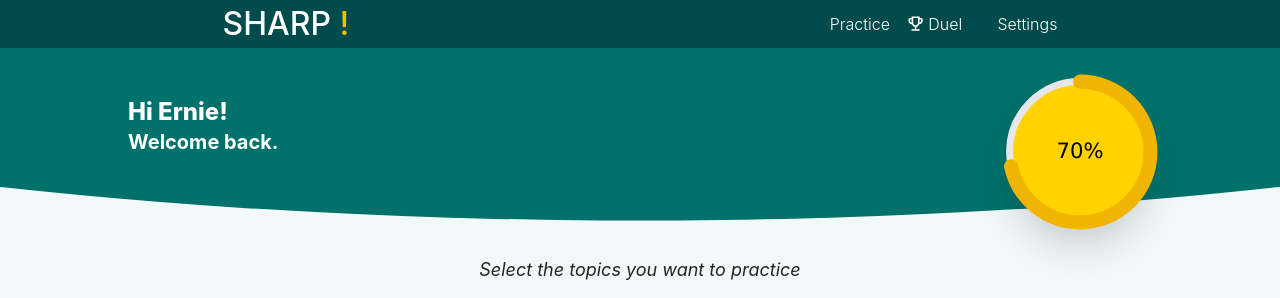
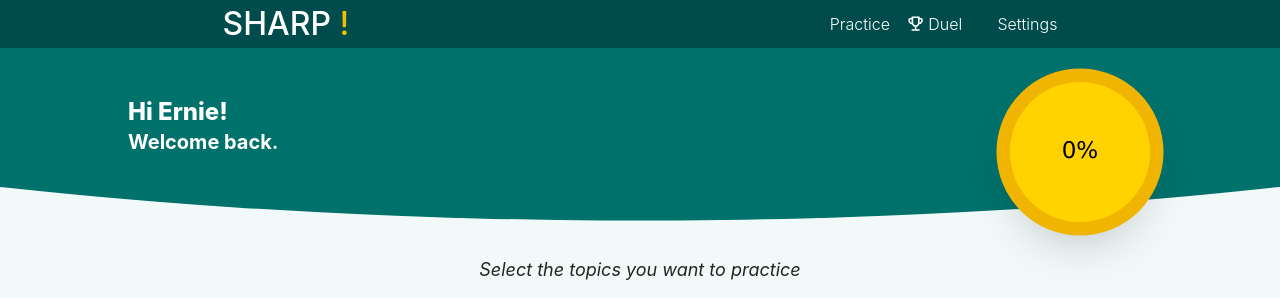
Before and after one commit to brambekkers/fireShark, a Vue app: page /overview in a window 1280 px wide. Shown: the top 298 px of the page. Built offline with nearby package versions, Linux system fonts and the light colour scheme; no server answers; some icons are missing.

Commit message:
Update image progress

```diff
--- a/src/components/overview/ImageProgress.vue
+++ b/src/components/overview/ImageProgress.vue
@@ -1,11 +1,12 @@
 <script setup>
 import { computed } from 'vue';
+import { storeToRefs } from 'pinia';
+
 import useUserStore from '@/stores/userStore';
 
-const profileImageUrl = computed(
-  () => useUserStore().user?.settings?.profileImageUrl || '',
-);
+const { settings, stats } = storeToRefs(useUserStore());
 
+const profileImageUrl = computed(() => settings?.value?.profileImageUrl || '');
 const profileStyle = computed(() => ({
   backgroundImage: `url('${profileImageUrl.value}')`,
 }));
@@ -16,28 +17,29 @@ const profileStyle = computed(() => ({
     class="profile-image relative rounded-full h-36 w-36 bg-accent shadow-2xl"
     :style="profileStyle"
   >
-    <div class="progress absolute w-44 h-44 -top-4 -left-4">
+    <div class="progress absolute w-48 h-48 -top-6 -left-6">
       <svg class="w-full h-full" viewBox="0 0 100 100">
         <!-- Background circle -->
         <circle
-          class="text-gray-200 stroke-current"
-          stroke-width="4"
+          class="text-gray-200 rogress-ring__circle stroke-current"
+          stroke-width="3"
           cx="50"
           cy="50"
           r="40"
           fill="transparent"
-        ></circle>
+          :stroke-dashoffset="`calc(400 - (200 * ${stats.percentage}) / 100)`"
+        />
         <!-- Progress circle -->
         <circle
           class="text-sharp-warning progress-ring__circle stroke-current"
-          stroke-width="8"
+          stroke-width="7"
           stroke-linecap="round"
           cx="50"
           cy="50"
           r="40"
           fill="transparent"
-          stroke-dashoffset="calc(400 - (400 * 45) / 100)"
-        ></circle>
+          :stroke-dashoffset="`calc(400 - (200 * ${stats.percentage}) / 100)`"
+        />
 
         <!-- Center text -->
         <text
@@ -48,7 +50,7 @@ const profileStyle = computed(() => ({
           text-anchor="middle"
           alignment-baseline="middle"
         >
-          70%
+          {{ stats?.percentage || 0 }}%
         </text>
       </svg>
     </div>
@@ -62,13 +64,10 @@ const profileStyle = computed(() => ({
   background-position: center;
 
   .progress {
-    // top: -24px;
-    // left: -24px;
-
     .progress-ring__circle {
       stroke-dasharray: 400, 400;
       transition: stroke-dashoffset 0.35s;
-      transform: rotate(-90deg);
+      transform: rotate(130deg);
       transform-origin: 50% 50%;
     }
   }
--- a/src/stores/userStore.js
+++ b/src/stores/userStore.js
@@ -5,6 +5,7 @@ export const useUserStore = defineStore('user', () => {
   const user = ref({});
   const stats = computed(() => user.value.stats || {});
   const topics = computed(() => user.value.topics || []);
+  const settings = computed(() => user.value.settings || {});
   const isUserLoading = ref(false)
   const isUserError = ref(false)
 
@@ -32,10 +33,6 @@ export const useUserStore = defineStore('user', () => {
   };
 
   const calculatePerformancePercentage = () => {
-    console.log('totalQuestions', stats.value?.totalQuestions);
-    console.log('correctAnswers', stats.value?.correctAnswers);
-    console.log('wrongAnswers', stats.value?.wrongAnswers);
-    console.log('unansweredQuestions', stats.value?.unansweredQuestions);
     // Type checking to ensure all inputs are numbers
     if (
       typeof stats.value?.totalQuestions !== 'number'
@@ -58,6 +55,7 @@ export const useUserStore = defineStore('user', () => {
     user,
     stats,
     topics,
+    settings,
     fetchUser,
     updateUser,
     calculatePerformancePercentage,
```
